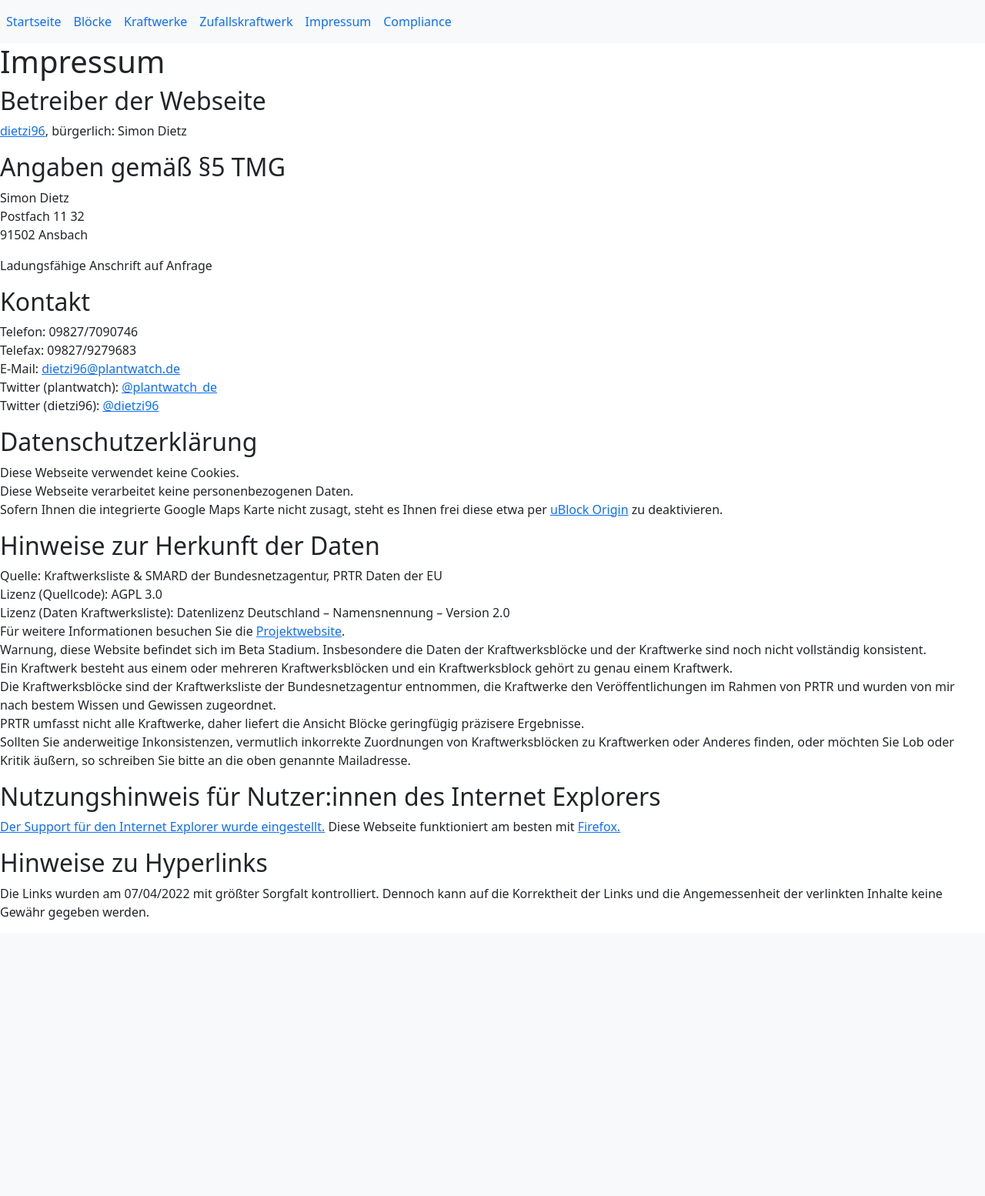
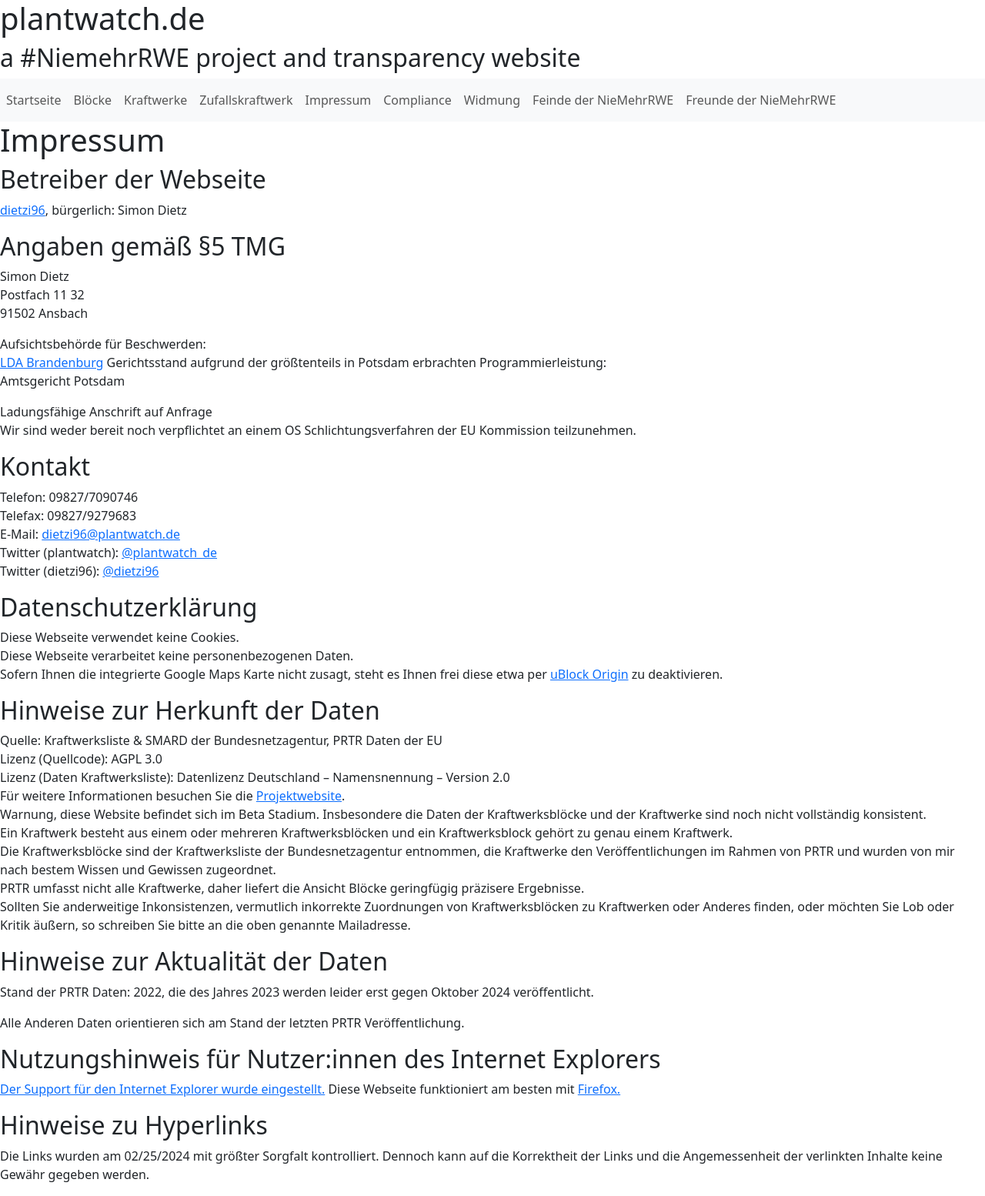
Before and after one commit to sidietz/plantwatch, a Django app: page /impressum in a window 1280 px wide. Shown: the whole page at 77% size. Before the commit the page ends 1195 px from the top, so only its background shows below. Run offline with Django 3.2, Linux system fonts and the light colour scheme; some libraries are stand-ins or nearby versions.

Commit message:
update html

```diff
--- a/plantwatch/plantmaster/templates/plantmaster/base.html
+++ b/plantwatch/plantmaster/templates/plantmaster/base.html
@@ -5,13 +5,17 @@
 <head>
     <meta charset="UTF-8">
     <title>plantwatch</title>
-    <script src="https://cdnjs.cloudflare.com/ajax/libs/twitter-bootstrap/5.1.3/js/bootstrap.min.js" crossorigin="anonymous"></script>
-    <link rel="stylesheet" href="https://cdnjs.cloudflare.com/ajax/libs/twitter-bootstrap/5.1.3/css/bootstrap.min.css" crossorigin="anonymous">
+    <script src="https://cdnjs.cloudflare.com/ajax/libs/bootstrap/5.3.2/js/bootstrap.min.js" crossorigin="anonymous"></script>
+    <link rel="stylesheet" href="https://cdnjs.cloudflare.com/ajax/libs/bootstrap/5.3.2/css/bootstrap.min.css" crossorigin="anonymous">
 
     {% block head %}
     {% endblock %}
 </head>
 <body>
+
+<h1>plantwatch.de</h1>
+<h2>a #NiemehrRWE project and transparency website</h2>
+
 <nav class="navbar navbar-expand-sm bg-light">
 
   <!-- Links -->
@@ -34,6 +38,15 @@
     <li class="nav-item">
       <a class="nav-link" href="{% url 'compliance' %}">Compliance</a>
     </li>
+    <li class="nav-item">
+      <a class="nav-link" href="{% url 'widmung' %}">Widmung</a>
+    </li>
+    <li class="nav-item">
+      <a class="nav-link" href="{% url 'enemies' %}">Feinde der NieMehrRWE</a>
+    </li>
+    <li class="nav-item">
+      <a class="nav-link" href="{% url 'friends' %}">Freunde der NieMehrRWE</a>
+    </li>
   </ul>
 
 </nav>
--- a/plantwatch/plantmaster/templates/plantmaster/compliance.html
+++ b/plantwatch/plantmaster/templates/plantmaster/compliance.html
@@ -51,4 +51,6 @@
 
     </div>
 
+<p>Diese nicht abschließende Liste mit Stand 2022 erhebt keinen Anspruch auf Vollständigkeit.<br></p>
+
 {% endblock %}
--- a/plantwatch/plantmaster/templates/plantmaster/impressum.html
+++ b/plantwatch/plantmaster/templates/plantmaster/impressum.html
@@ -13,7 +13,14 @@
         91502 Ansbach
     </p>
     <p>
-        Ladungsfähige Anschrift auf Anfrage
+        Aufsichtsbehörde für Beschwerden: <br>
+        <a href="https://www.lda.brandenburg.de/lda/de/">LDA Brandenburg</a>
+        Gerichtsstand aufgrund der größtenteils in Potsdam erbrachten Programmierleistung: <br>
+        Amtsgericht Potsdam
+    </p>
+    <p>
+        Ladungsfähige Anschrift auf Anfrage <br>
+        Wir sind weder bereit noch verpflichtet an einem OS Schlichtungsverfahren der EU Kommission teilzunehmen.
     </p>
 
     <h2>Kontakt</h2>
@@ -44,6 +51,10 @@
         Sollten Sie anderweitige Inkonsistenzen, vermutlich inkorrekte Zuordnungen von Kraftwerksblöcken zu Kraftwerken oder Anderes finden, oder möchten Sie Lob oder Kritik äußern, so schreiben Sie bitte an die oben genannte Mailadresse.
     </p>
 
+    <h2>Hinweise zur Aktualität der Daten</h2>
+    <p>Stand der PRTR Daten: 2022, die des Jahres 2023 werden leider erst gegen Oktober 2024 veröffentlicht.</p>
+    <p>Alle Anderen Daten orientieren sich am Stand der letzten PRTR Veröffentlichung.</p>
+
     <h2>Nutzungshinweis für Nutzer:innen des Internet Explorers</h2>
     <p>
         <a href="https://docs.microsoft.com/de-de/lifecycle/announcements/internet-explorer-11-end-of-support">Der Support für den Internet Explorer wurde eingestellt.</a> Diese Webseite funktioniert am besten mit <a href="https://www.mozilla.org/de/firefox/new/">Firefox.</a>
@@ -51,7 +62,7 @@
 
     <h2>Hinweise zu Hyperlinks</h2>
     <p>
-        Die Links wurden am 07/04/2022 mit größter Sorgfalt kontrolliert. Dennoch kann auf die Korrektheit der Links und die Angemessenheit der verlinkten Inhalte keine Gewähr gegeben werden.
+        Die Links wurden am 02/25/2024 mit größter Sorgfalt kontrolliert. Dennoch kann auf die Korrektheit der Links und die Angemessenheit der verlinkten Inhalte keine Gewähr gegeben werden.
     </p>
 
     </div>
```
Also changed, not shown: plantwatch/plantmaster/templates/plantmaster/enemies.html (added, +25 -0 lines), plantwatch/plantmaster/templates/plantmaster/friends.html (added, +27 -0 lines), plantwatch/plantmaster/templates/plantmaster/widmung.html (added, +25 -0 lines).
